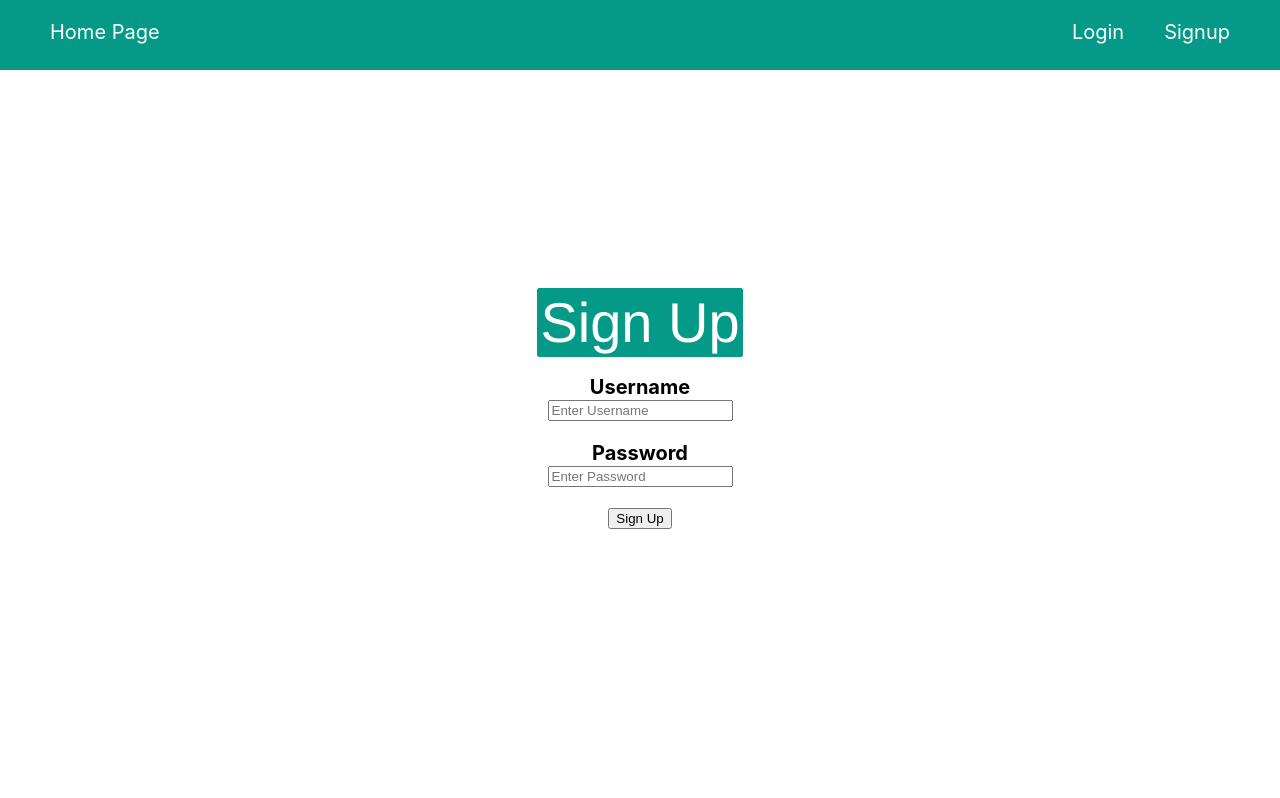
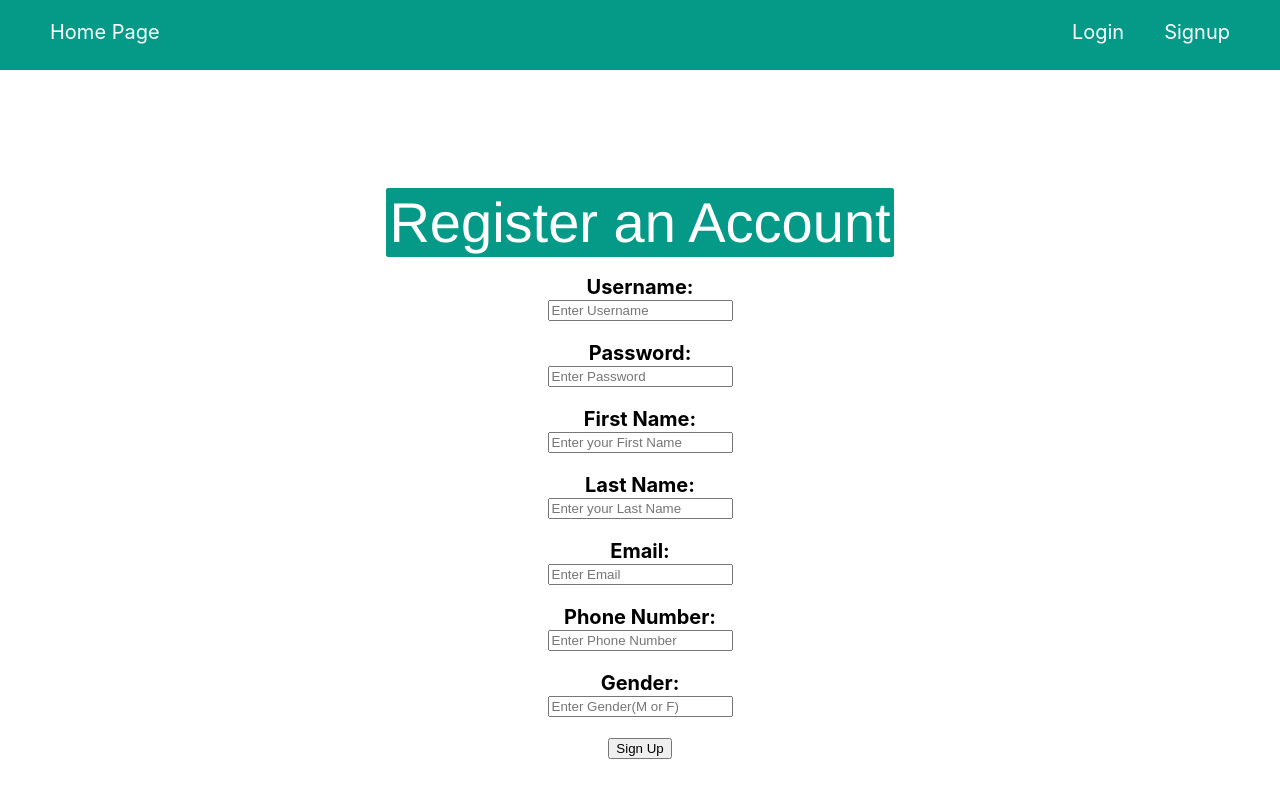
Before and after one commit to Oiman23/SJCS-Clinic, a React (Create React App) app in the folder Website Code/client/: page /signup in a window 1280 px wide. Built offline with nearby package versions, Linux system fonts and the light colour scheme.

Commit message:
Update Signup.js

```diff
--- a/Website Code/client/src/webPages.js/Signup.js
+++ b/Website Code/client/src/webPages.js/Signup.js
@@ -7,14 +7,29 @@ const Signup = () => {
 
     return (
         <div>
-            <br></br><br></br><br></br><br></br><br></br><br></br><br></br><br></br><br></br><br></br><br></br>
-            <center><h class="title">Sign Up</h></center>
+            <br></br><br></br><br></br><br></br><br></br><br></br>
+            <center><h class="title">Register an Account</h></center>
             <br></br>
-            <center><ul><b>Username</b></ul></center>
+            <center><ul><b>Username:</b></ul></center>
             <center><input type="text" placeholder="Enter Username" name="uname" required></input></center>
             <br></br>
-            <center><ul><b>Password</b></ul></center>
+            <center><ul><b>Password:</b></ul></center>
             <center><input type="password" placeholder="Enter Password" name="psw" required></input></center>
+            <br></br>
+            <center><ul><b>First Name:</b></ul></center>
+            <center><input type="text" placeholder="Enter your First Name" name="fname" required></input></center>
+            <br></br>
+            <center><ul><b>Last Name:</b></ul></center>
+            <center><input type="text" placeholder="Enter your Last Name" name="lname" required></input></center>
+            <br></br>
+            <center><ul><b>Email:</b></ul></center>
+            <center><input type="text" placeholder="Enter Email" name="email" required></input></center>
+            <br></br>
+            <center><ul><b>Phone Number:</b></ul></center>
+            <center><input type="text" placeholder="Enter Phone Number" name="pnum" required></input></center>
+            <br></br>
+            <center><ul><b>Gender:</b></ul></center>
+            <center><input type="text" placeholder="Enter Gender(M or F)" name="gender" required></input></center>
             <br></br>
             <center><button type="submit">Sign Up</button></center>
         </div>
```
